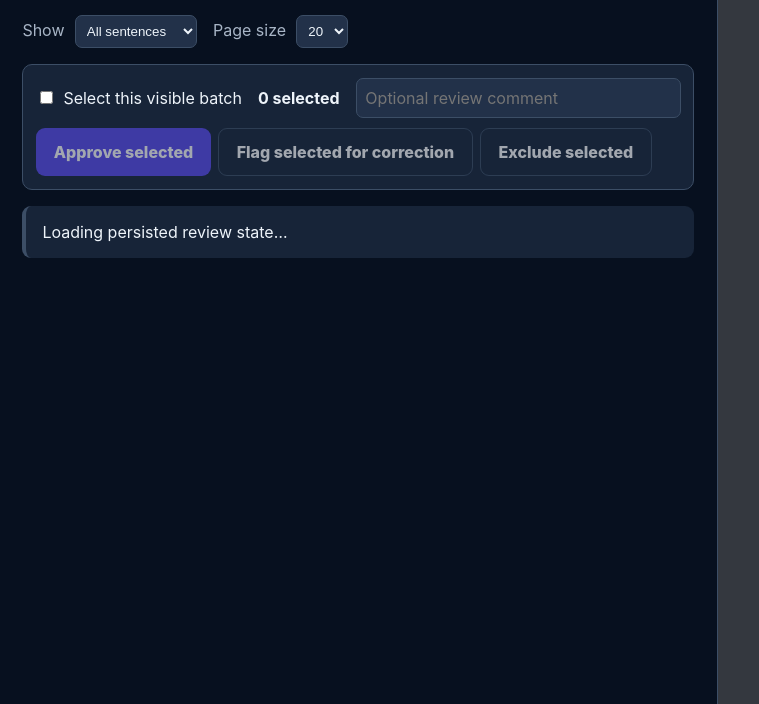
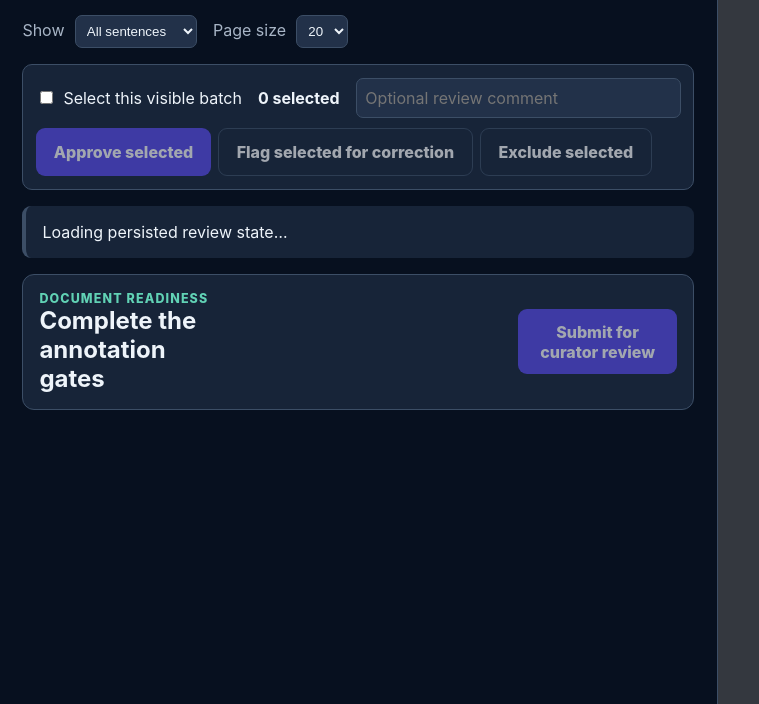
Before and after one commit to zzbn12345/HEVA_toolkit, a Python web app: template src/heva/app/templates/review_document.html in a window 1280 px wide. Shown: the part 96-800 px from the top of the page, without its empty margins (0-759 px from the left). Run offline with Jinja, Linux system fonts and the light colour scheme; the template is opened without the code that fills it, so the values that code supplies are empty.

Commit message:
feat: submit completed annotations for review
As an annotator, I need to see what still blocks a document and submit only complete evidence, so the curator receives a stable, read-only review candidate.

```diff
--- a/src/heva/app/static/review.css
+++ b/src/heva/app/static/review.css
@@ -55,6 +55,31 @@
   gap: .45rem;
 }
 .batch-actions .button { margin: 0; }
+.review-readiness {
+  display: grid;
+  grid-template-columns: minmax(190px, 1fr) minmax(250px, 2fr) auto;
+  align-items: center;
+  gap: .8rem 1.2rem;
+  margin: 1rem 0;
+  padding: 1rem;
+  border: 1px solid var(--border);
+  border-radius: 12px;
+  background: var(--panel);
+}
+.review-readiness h2, .review-readiness p { margin: 0; }
+.workspace-gates { display: flex; flex-wrap: wrap; gap: .45rem; }
+.workspace-gate {
+  padding: .35rem .55rem;
+  border-radius: 999px;
+  background: var(--field);
+  font-size: .86rem;
+  font-weight: 750;
+}
+.workspace-gate.passed { color: var(--accent); }
+.workspace-gate.blocked { color: var(--warning); }
+.review-blockers { grid-column: 1 / -1; margin: 0; color: var(--muted); }
+.review-blockers:empty { display: none; }
+.review-readiness.submitted { border-color: var(--accent); }
 .sentence-list { display: grid; gap: 1rem; }
 .sentence-card { padding: 1rem; border: 1px solid var(--border); border-radius: 12px; background: var(--panel); }
 .sentence-card.selected { border-color: var(--accent); }
@@ -130,5 +155,7 @@
   .review-pdf { height: 70vh; border-left: 0; border-top: 1px solid var(--border); }
   .batch-review { grid-template-columns: 1fr; }
   .batch-actions { grid-column: auto; }
+  .review-readiness { grid-template-columns: 1fr; }
+  .review-blockers { grid-column: auto; }
   .editor-grid, .entity-row { grid-template-columns: 1fr; }
 }
--- a/src/heva/app/static/review_document.js
+++ b/src/heva/app/static/review_document.js
@@ -10,6 +10,12 @@ const hevaLabels = [
   "social", "economic", "political", "historic", "aesthetical",
   "scientific", "age", "ecological",
 ];
+const gateLabels = {
+  citation: "Citation",
+  color_configuration: "Colors",
+  extraction: "Extraction",
+  sentence_review: "Sentences",
+};
 let reviewDocument = null;
 let visibleSentences = [];
 let editingRecord = null;
@@ -84,6 +90,61 @@ async function decide(sentenceIds, status, comment = null) {
   reviewDocument = result;
   selectedSentenceIds.clear();
   render();
+}
+
+function renderReadiness() {
+  const panel = document.getElementById("review-readiness");
+  const gates = document.getElementById("review-gates");
+  const blockers = document.getElementById("review-blockers");
+  const submit = document.getElementById("submit-document-review");
+  gates.replaceChildren(...Object.entries(reviewDocument.readiness_gates).map(
+    ([key, passed]) => textElement(
+      "span",
+      `workspace-gate ${passed ? "passed" : "blocked"}`,
+      `${passed ? "✓" : "○"} ${gateLabels[key]}`,
+    ),
+  ));
+  blockers.replaceChildren(...reviewDocument.blocking_reasons.map(
+    (reason) => textElement("li", "", reason),
+  ));
+  const submitted = ["in_review", "done"].includes(reviewDocument.status);
+  panel.classList.toggle("submitted", submitted);
+  submit.disabled = !reviewDocument.annotation_complete || submitted;
+  submit.textContent = submitted
+    ? "Submitted for curator review"
+    : "Submit for curator review";
+  document.getElementById("review-readiness-title").textContent = submitted
+    ? "Annotation submitted"
+    : reviewDocument.annotation_complete
+      ? "Ready for curator review"
+      : "Complete the annotation gates";
+}
+
+async function submitDocumentReview() {
+  const submit = document.getElementById("submit-document-review");
+  submit.disabled = true;
+  submit.textContent = "Submitting…";
+  try {
+    const response = await fetch(
+      `/api/review/${encodeURIComponent(documentId)}/submit`,
+      {method: "POST"},
+    );
+    const result = await response.json();
+    if (!response.ok) {
+      statusBox.className = "notice error";
+      statusBox.textContent = `${result.message} ${result.action}`;
+      renderReadiness();
+      return;
+    }
+    reviewDocument = result;
+    render();
+    statusBox.className = "notice success";
+    statusBox.textContent = "This document is now read-only and awaiting curator review.";
+  } catch (error) {
+    statusBox.className = "notice error";
+    statusBox.textContent = `The document could not be submitted: ${error.message}`;
+    renderReadiness();
+  }
 }
 
 function lineValues(value) {
@@ -213,15 +274,17 @@ async function saveCorrection() {
 }
 
 function updateSelectionControls() {
+  const editable = !["in_review", "done"].includes(reviewDocument.status);
   const selectedCount = visibleSentences.filter((item) =>
     selectedSentenceIds.has(item.record.sentence_id)
   ).length;
   document.getElementById("selected-count").textContent =
     `${selectedCount} selected`;
   document.querySelectorAll("[data-batch-status]").forEach((button) => {
-    button.disabled = selectedCount === 0;
+    button.disabled = selectedCount === 0 || !editable;
   });
   const selectVisible = document.getElementById("select-visible");
+  selectVisible.disabled = !editable;
   selectVisible.checked =
     visibleSentences.length > 0 && selectedCount === visibleSentences.length;
   selectVisible.indeterminate =
@@ -239,6 +302,7 @@ function sentenceCard(item) {
   selection.className = "sentence-selection";
   const checkbox = document.createElement("input");
   checkbox.type = "checkbox";
+  checkbox.disabled = ["in_review", "done"].includes(reviewDocument.status);
   checkbox.checked = selectedSentenceIds.has(record.sentence_id);
   checkbox.setAttribute("aria-label", `Select sentence ${record.sentence_id}`);
   checkbox.addEventListener("change", () => {
@@ -259,13 +323,16 @@ function sentenceCard(item) {
   }
   const actions = document.createElement("div");
   actions.className = "decision-actions";
+  const editable = !["in_review", "done"].includes(reviewDocument.status);
   const editButton = textElement("button", "button secondary", "Edit sentence");
   editButton.type = "button";
+  editButton.disabled = !editable;
   editButton.addEventListener("click", () => openEditor(record));
   actions.appendChild(editButton);
   [["Approve", "approved"], ["Needs correction", "needs_correction"], ["Exclude", "excluded"]].forEach(([label, status]) => {
     const button = textElement("button", `button${status === "approved" ? "" : " secondary"}`, label);
     button.type = "button";
+    button.disabled = !editable;
     button.addEventListener("click", () => decide([record.sentence_id], status));
     actions.appendChild(button);
   });
@@ -294,6 +361,7 @@ function render() {
   });
   list.replaceChildren(...visibleSentences.map(sentenceCard));
   updateSelectionControls();
+  renderReadiness();
   const completed = reviewDocument.sentences.filter((item) =>
     ["approved", "excluded"].includes(item.review.status)
   ).length;
@@ -349,6 +417,10 @@ document.querySelectorAll("[data-batch-status]").forEach((button) => {
     decide(visibleIds, button.dataset.batchStatus, comment);
   });
 });
+document.getElementById("submit-document-review").addEventListener(
+  "click",
+  submitDocumentReview,
+);
 document.getElementById("add-entity").addEventListener("click", () => {
   entityRows.appendChild(entityRow());
 });
--- a/src/heva/app/templates/review_document.html
+++ b/src/heva/app/templates/review_document.html
@@ -5,8 +5,8 @@
   <meta name="viewport" content="width=device-width, initial-scale=1">
   <title>Review document · HEVA Toolkit</title>
   <link rel="stylesheet" href="/static/app.css">
-  <link rel="stylesheet" href="/static/review.css?v=4">
-  <script src="/static/review_document.js?v=4" defer></script>
+  <link rel="stylesheet" href="/static/review.css?v=5">
+  <script src="/static/review_document.js?v=5" defer></script>
 </head>
 <body data-document-id="DOCUMENT_ID_PLACEHOLDER" class="review-body">
   <div id="review-app" class="review-app">
@@ -47,6 +47,17 @@
         </div>
       </section>
       <div id="review-status" class="notice neutral" aria-live="polite">Loading persisted review state…</div>
+      <section id="review-readiness" class="review-readiness" aria-labelledby="review-readiness-title">
+        <div>
+          <p class="eyebrow">Document readiness</p>
+          <h2 id="review-readiness-title">Complete the annotation gates</h2>
+        </div>
+        <div id="review-gates" class="workspace-gates"></div>
+        <ul id="review-blockers" class="review-blockers"></ul>
+        <button id="submit-document-review" class="button" type="button" disabled>
+          Submit for curator review
+        </button>
+      </section>
       <section id="sentence-list" class="sentence-list"></section>
       <nav id="document-navigation" class="document-navigation" aria-label="Document navigation"></nav>
     </main>
```
Also changed, not shown: docs/GUIDED_REVIEW_WORKFLOW.md (+14 -0 lines), docs/SENTENCE_REVIEW.md (+4 -1 lines), src/heva/app/routes/review.py (+25 -0 lines), src/heva/workflow/review_queue.py (+55 -2 lines), src/heva/workflow/review_state.py (+18 -0 lines), tests/app/test_web_foundation.py (+7 -2 lines), tests/workflow/test_review_queue.py (+45 -2 lines), CHANGELOG.md.
